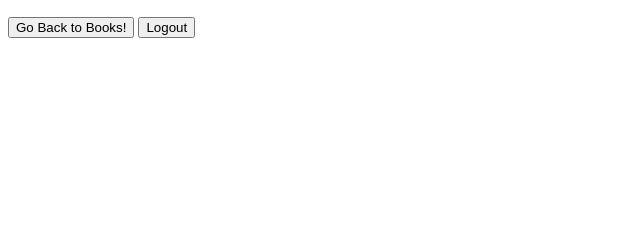
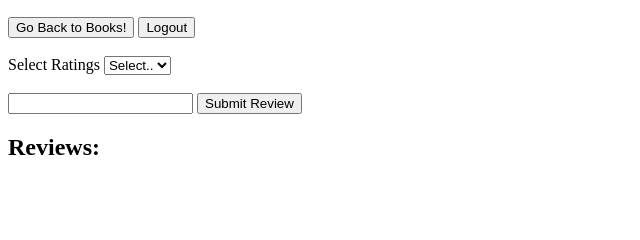
Before and after one commit to swati-goyal/Project-1, a Flask app: template templates/book.html in a window 1280 px wide. Shown: the part 138-378 px from the top of the page, without its empty margins (0-640 px from the left). Run offline with Flask 2, Linux system fonts and the light colour scheme; the template is opened without the code that fills it, so the values that code supplies are empty.

Commit message:
Review submission enabled

```diff
--- a/application.py
+++ b/application.py
@@ -6,6 +6,8 @@ from flask import Flask, session, render_template, request, redirect, url_for, f
 from flask_session import Session
 from sqlalchemy import create_engine
 from sqlalchemy.orm import scoped_session, sessionmaker
+from unicodedata import normalize
+from datetime import datetime
 
 
 app = Flask(__name__)
@@ -109,14 +111,41 @@ def books():
 
     return render_template('error.html', message="Please login to access books.")
 
-@app.route("/book/<int:book_id>")
+@app.route("/book/<int:book_id>", methods=['GET', 'POST'])
 def book(book_id):
+    review_insert_query = "Insert into reviews (reviewer_id, book_isbn, rating, review_comment) values(:user_id,:book_isbn, :rating, :book_review)"
+    reviews = []
     if 'username' in session:
         uname = session['username']
         book = db.execute("select * from book where id=:id",{"id":book_id}).fetchone()
+
         if book is None:
             return render_template("error.html", message="Book ID doesn't exist.")
-        return render_template("book.html", book=book)
+
+        user_id = db.execute("select user_id from users where username=:uname",{"uname":uname}).fetchone()
+        isbn = db.execute("select isbn from book where id=:id",{"id":book_id}).fetchone()
+
+        for item in isbn:
+            book_isbn = str(item)
+
+        for item in user_id:
+            user_id = str(item)
+
+        book_review = str(request.form.get('review'))
+        book_rating = request.form.get('rating')
+
+        if request.method == 'POST':
+            try:
+                db.execute(review_insert_query,{"user_id":int(user_id),"book_isbn":book_isbn, "rating": int(book_rating), "book_review":book_review})
+                db.commit()
+            except Exception as e:
+                # "You can not submit more than one review on a book."
+                return render_template('error.html', message="You can not submit more than one review on a book.")
+
+        reviews = db.execute("select * from reviews where book_isbn=:book_isbn", {"book_isbn":book_isbn}).fetchall()
+
+        return render_template("book.html", book=book, reviews=reviews)
+
     return render_template('error.html', message="Please login to access books.")
 
 # @app.route("/user/<int:user_id>")
--- a/templates/book.html
+++ b/templates/book.html
@@ -2,7 +2,6 @@
 <html>
 
 <head>
-
 </head>
 
 <body>
@@ -20,6 +19,34 @@
     </ul>
     <a name="book-list" type="submit" href="{{ url_for('books') }}"><button>Go Back to Books!</button></a>
     <a name="logout" type="submit" href="{{ url_for('logout') }}"><button>Logout</button></a>
+    <br>
+    <br>
+
+    <form method="POST" id="review" action="{{ url_for('book', book_id=book.id) }}">
+    <!-- Dropdown for rating -->
+    Select Ratings
+    <select name="rating">
+            <option value="0">Select..</option>
+            <option value="1">1</option>
+            <option value="2">2</option>
+            <option value="3">3</option>
+            <option value="4">4</option>
+            <option value="5">5</option>
+    </select>
+    <br>
+    <br>
+    <input type="text" name="review">
+    <button type="submit" form="review" name="submit-review" >Submit Review</button>
+    </form>
+
+    <h2>Reviews: </h2>
+    <ul>
+        {% for review in reviews %}
+        <li>Review: {{ review.review_comment }}</li>
+        <li>User: {{ review.reviewer_id }}</li>
+        {% endfor %}
+    </ul>
+
 </body>
 
 </html>
```
